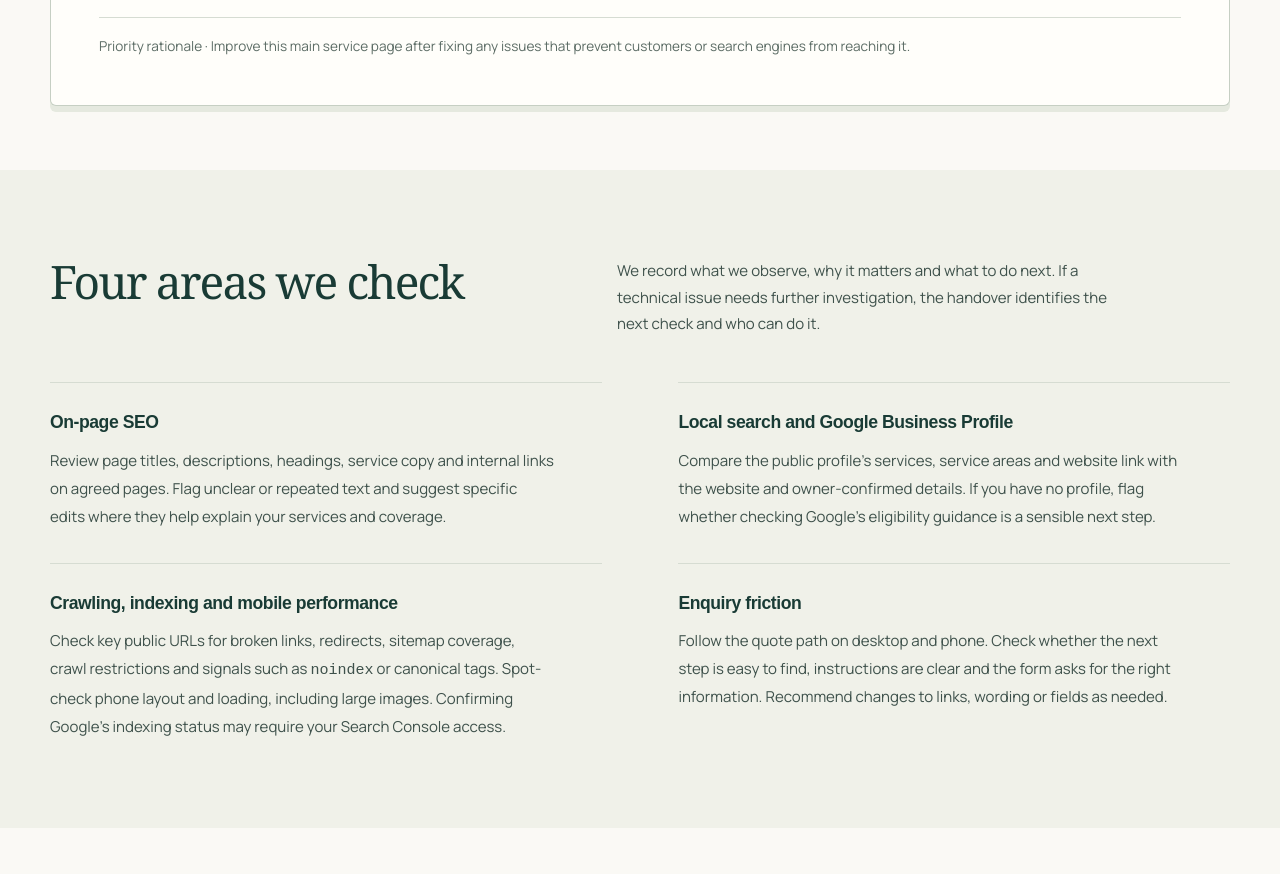
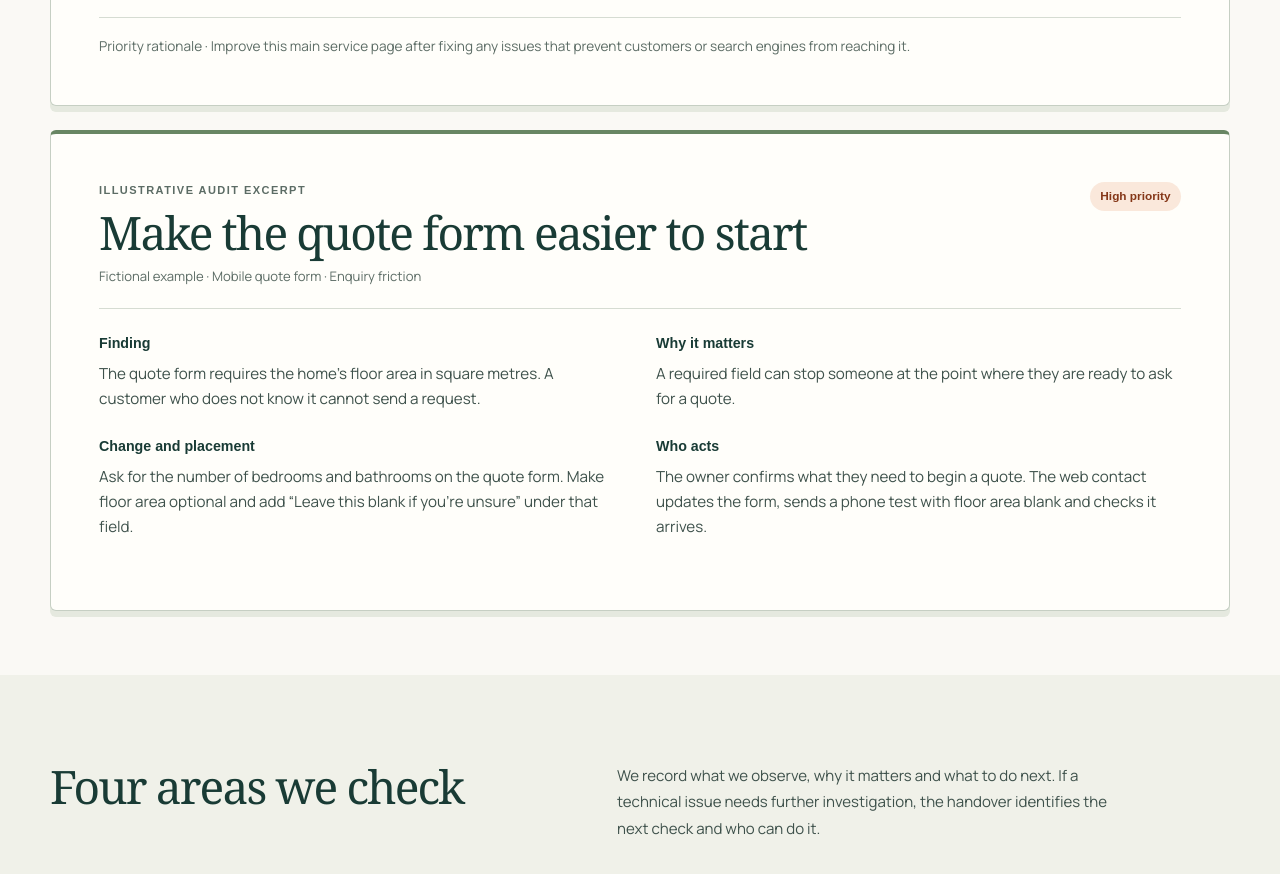
Before and after one commit to kapohari2k/BUSN9155_Codex, a website built with Vite: page audit.html in a window 1280 px wide. Shown: the part 1080-1954 px from the top of the page. Built offline with nearby package versions, Linux system fonts and the light colour scheme; no server answers; a web font is replaced by a local one.

Commit message:
Refine Local Lift audit content and verification notes

```diff
--- a/audit.html
+++ b/audit.html
@@ -11,7 +11,7 @@
 <main id="main" class="service-page" tabindex="-1">
   <section class="page-intro container">
     <h1>What the website and SEO audit covers</h1>
-    <p class="lede">For owner-led Perth residential cleaners with a website. Get prioritised findings and recommendations for your site, Google Business Profile and quote process. You or your web contact make the changes.</p>
+    <p class="lede">For owner-led Perth residential cleaners with a website. If your pages list old suburbs or your quote form asks for details customers may not know, we show you what to fix first and how.</p>
     <div class="button-group">
       <a class="button" href="@/enquire.html#enquiry-form" data-event="enquiry" data-placement="audit-intro">Enquire about an audit <span aria-hidden="true">↗</span></a>
       <a class="text-link" href="#sample" data-event="sample" data-placement="audit-intro">Inspect the sample <span aria-hidden="true">↓</span></a>
@@ -66,6 +66,36 @@
         </div>
       </dl>
       <p class="excerpt-priority">Priority rationale · Improve this main service page after fixing any issues that prevent customers or search engines from reaching it.</p>
+    </article>
+    <article class="audit-excerpt" aria-labelledby="quote-sample-heading">
+      <header class="excerpt-header">
+        <div>
+          <p class="eyebrow">Illustrative audit excerpt</p>
+          <h2 id="quote-sample-heading">Make the quote form easier to start</h2>
+          <p class="excerpt-context">Fictional example · Mobile quote form · Enquiry friction</p>
+        </div>
+        <span class="priority">High priority</span>
+      </header>
+      <dl class="excerpt-findings">
+        <div>
+          <dt>Finding</dt>
+          <dd>The quote form requires the home’s floor area in square metres. A customer who does not know it cannot send a request.</dd>
+        </div>
+        <div>
+          <dt>Why it matters</dt>
+          <dd>A required field can stop someone at the point where they are ready to ask for a quote.</dd>
+        </div>
+      </dl>
+      <dl class="excerpt-actions">
+        <div>
+          <dt>Change and placement</dt>
+          <dd>Ask for the number of bedrooms and bathrooms on the quote form. Make floor area optional and add “Leave this blank if you’re unsure” under that field.</dd>
+        </div>
+        <div>
+          <dt>Who acts</dt>
+          <dd>The owner confirms what they need to begin a quote. The web contact updates the form, sends a phone test with floor area blank and checks it arrives.</dd>
+        </div>
+      </dl>
     </article>
   </section>
 
--- a/src/service.css
+++ b/src/service.css
@@ -138,6 +138,10 @@
 .audit-excerpt {
   padding: clamp(1rem, 4vw, 3rem);
   box-shadow: 0 6px 0 #e5e9df;
+}
+
+.audit-excerpt + .audit-excerpt {
+  margin-block-start: 1.5rem;
 }
 
 .audit-excerpt .excerpt-header {
--- a/vite.config.ts
+++ b/vite.config.ts
@@ -6,7 +6,7 @@ import { analyticsConfig, analyticsStorageKey } from './src/analytics-config.ts'
 const pages = [
   { file: 'index.html', label: 'Home', title: 'Website and SEO Audits for Perth Cleaners | Local Lift', description: 'Local Lift audits websites for owner-led residential cleaning businesses in Perth. Get prioritised SEO and enquiry findings, suggested copy and a publishing handover.' },
   { file: 'about.html', label: 'About', title: 'How Local Lift Audits Perth Cleaning Websites', description: 'See how Local Lift reviews a cleaning business website, checks findings with the owner and prepares specific recommendations for the owner or their web contact to publish.' },
-  { file: 'audit.html', label: 'The audit', title: 'What the Website and SEO Audit Covers | Local Lift', description: 'See what Local Lift checks across on-page SEO, Google Business Profile, crawlability, mobile performance and enquiries. Read an illustrative audit finding.' },
+  { file: 'audit.html', label: 'The audit', title: 'Website and SEO Audit Scope for Perth Cleaners | Local Lift', description: 'See what Local Lift checks for Perth cleaners, from service pages and Google Business Profile to mobile loading and quote forms. View two sample findings.' },
   { file: 'coverage-checklist.html', label: 'Coverage checklist', title: 'Service Area Checklist for Perth Cleaners | Local Lift', description: 'Use this free checklist to update your Perth cleaning service areas across Google Business Profile, your website and your quote-request form.' },
   { file: 'enquire.html', label: 'Enquire', title: 'Enquire About a Website and SEO Audit | Local Lift', description: 'Tell Local Lift about your Perth cleaning business and what you want checked. Use the short enquiry form to discuss fit and scope before committing.' },
 ];
```
Also changed, not shown: docs/gtm-setup.md (+6 -2 lines), docs/rubric-mapping.md (+2 -0 lines), index.html (+3 -4 lines), README.md.
